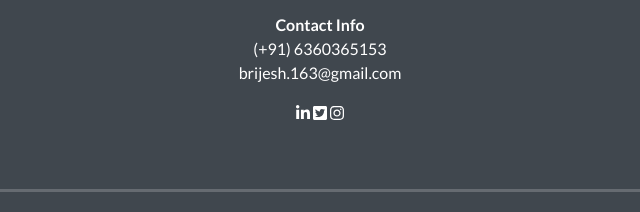
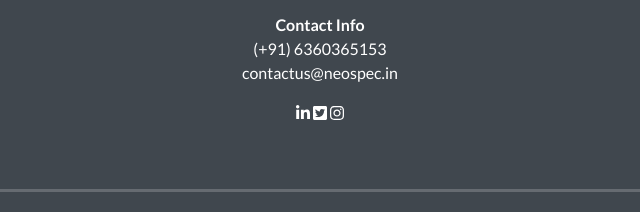
Before and after one commit to brijeshbv/brijeshbv.github.io, a plain HTML site: page index.html in a window 1280 px wide. Shown: the part 2500-2712 px from the top of the page, 320-960 px from the left. Drawn offline with Linux system fonts and the light colour scheme.

Commit message:
Update index.html

```diff
--- a/index.html
+++ b/index.html
@@ -204,7 +204,7 @@
 					<p> #16, IKP EDEN, Bhuvannapa Layout,
 						Kormangala, Bangalore-560075 </p>
 					<strong> Contact Info </strong>
-					<p> (+91) 6360365153<br>brijesh.163@gmail.com </p>
+					<p> (+91) 6360365153<br>contactus@neospec.in</p>
 					<a href="https://in.linkedin.com/in/brijesh-bv195" target="_blank"><i class="fab fa-linkedin-in"></i></a>
 					<a href="#" target="_blank"><i class="fab fa-twitter-square"></i></a>
 					<a href="#" target="_blank"><i class="fab fa-instagram"></i></a>
```
